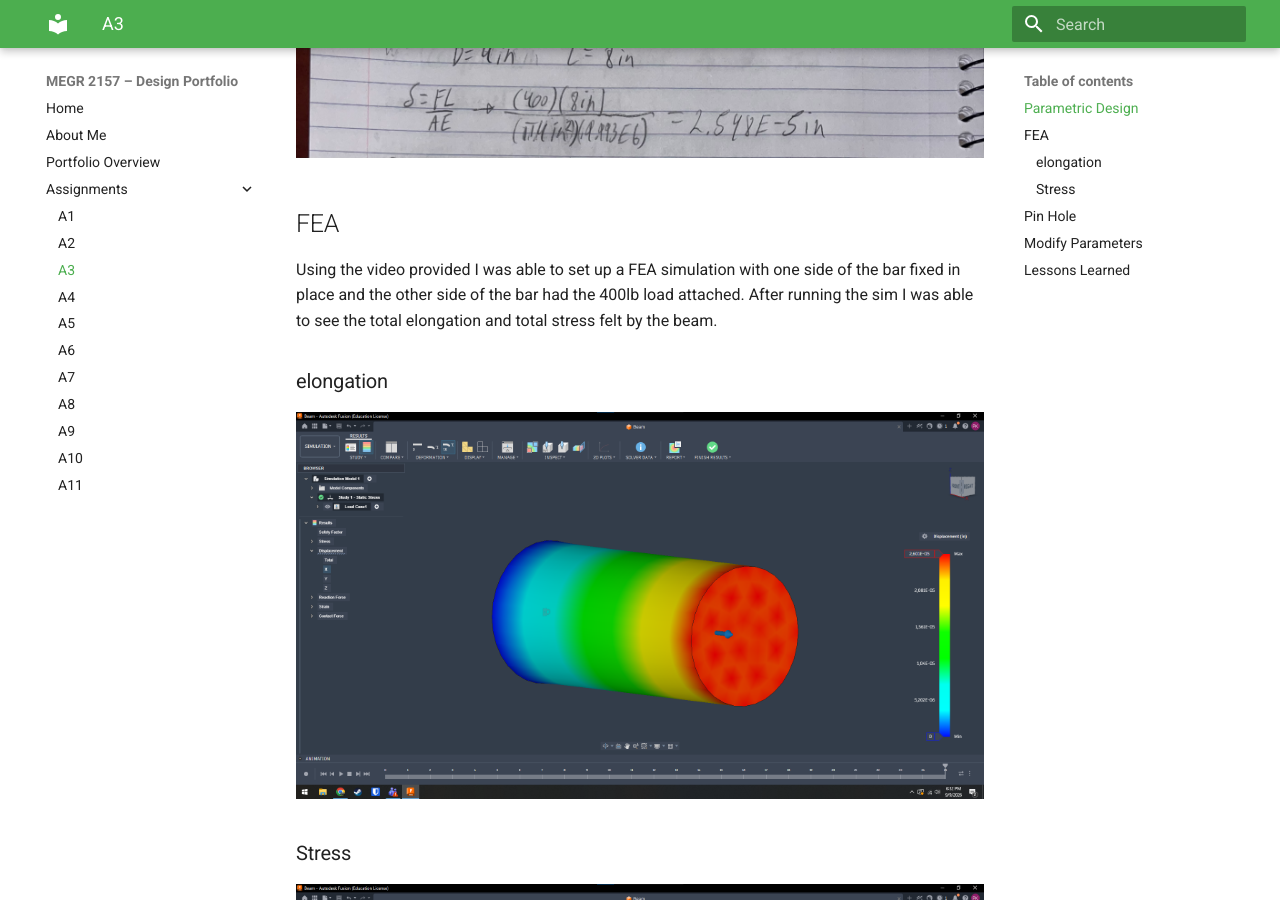
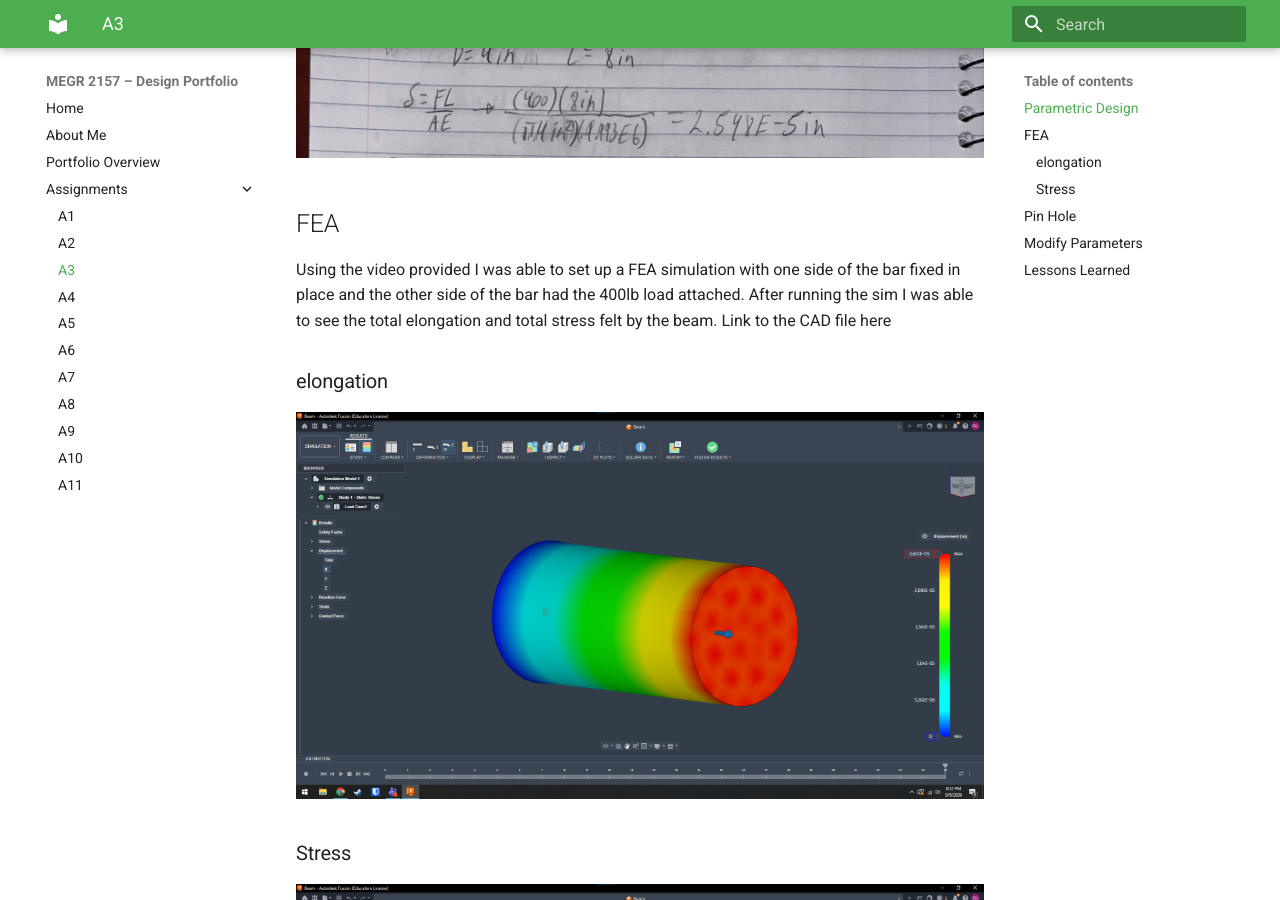
Before and after one commit to pklauser-cyber/design-projects-portfolio, an MkDocs documentation site: the page built from docs/assignments/A03/index.md, in a window 1280 px wide and 900 px high, scrolled down 566 px. Built offline with MkDocs 1.6.1 and Material for MkDocs 9.7.7, drawn with Linux system fonts in a browser that asks for light colours.

Commit message:
Update index.md

```diff
--- a/docs/assignments/A03/index.md
+++ b/docs/assignments/A03/index.md
@@ -5,7 +5,7 @@ To begin this project I chose the dimensions of my beam as 4in in diameter and 8
 ![Work1](IMG_5642.jpeg)
 
 ## FEA
-Using the video provided I was able to set up a FEA simulation with one side of the bar fixed in place and the other side of the bar had the 400lb load attached. After running the sim I was able to see the total elongation and total stress felt by the beam.
+Using the video provided I was able to set up a FEA simulation with one side of the bar fixed in place and the other side of the bar had the 400lb load attached. After running the sim I was able to see the total elongation and total stress felt by the beam. Link to the CAD file here
 ### elongation
 ![FEA1](Assignment3screenshot1.png)
 ### Stress
```
